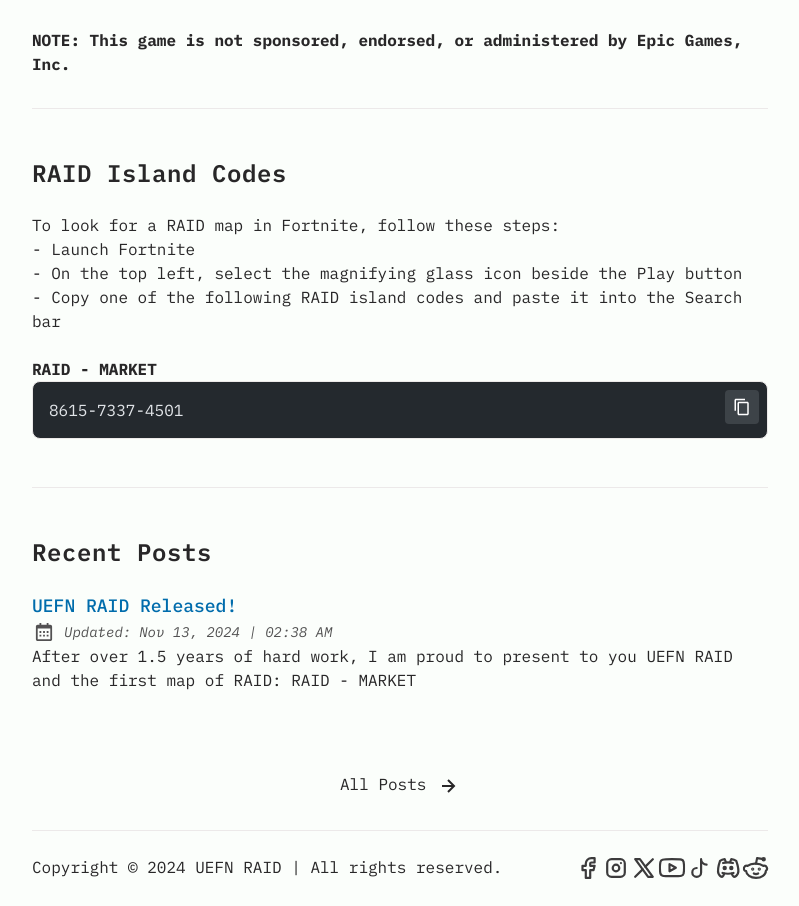
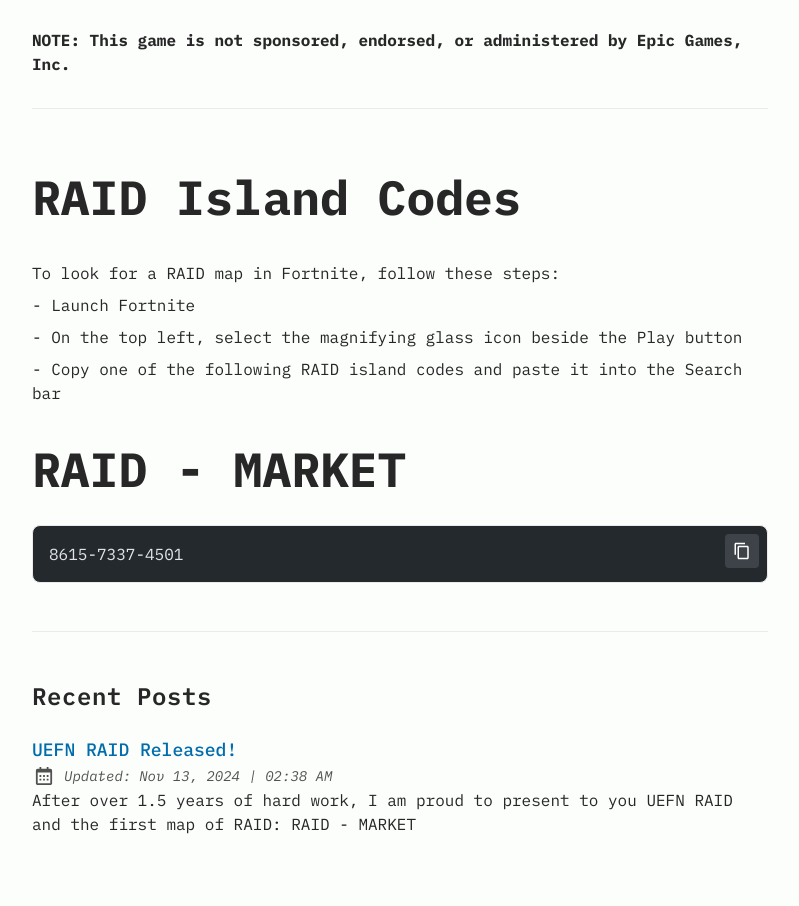
Before and after one commit to truong-bui/UEFNRAIDWebsite, an Astro site: page / in a window 1280 px wide. Shown: the part 1111-2017 px from the top of the page, without its empty margins (240-1039 px from the left). Built offline with nearby package versions, Linux system fonts and the light colour scheme; Astro itself is replaced by a stand-in of ours; some packages are replaced by stand-ins of ours; code samples lack their colours.

Commit message:
Update index.astro

```diff
--- a/src/pages/index.astro
+++ b/src/pages/index.astro
@@ -71,7 +71,7 @@
           href="/maps"
         >
           Maps
-        </LinkButton> to see all available maps in RAID
+        </LinkButton> to see more details about RAID maps
       </p>
       <p>
         Visit
@@ -96,16 +96,14 @@
     </section>
 
     <Hr />
-    <section id="featured">
-      <h2>RAID Island Codes</h2>
-      <br/>
+    <section id="hero">
+      <h1>RAID Island Codes</h1>
       <p>To look for a RAID map in Fortnite, follow these steps:</p>
       <p>- Launch Fortnite</p>
       <p>- On the top left, select the magnifying glass icon beside the Play button</p>
       <p>- Copy one of the following RAID island codes and paste it into the Search bar</p>
-      <br />
       <ul>
-        {RAIDMaps.map((map) => <li><b>{map.mapName}</b><Code code={map.mapCode} lang="js" /></li>)}
+        {RAIDMaps.map((map) => <li><h1>{map.mapName}</h1><Code code={map.mapCode} lang="js" /></li>)}
       </ul>
     </section>
 
```
